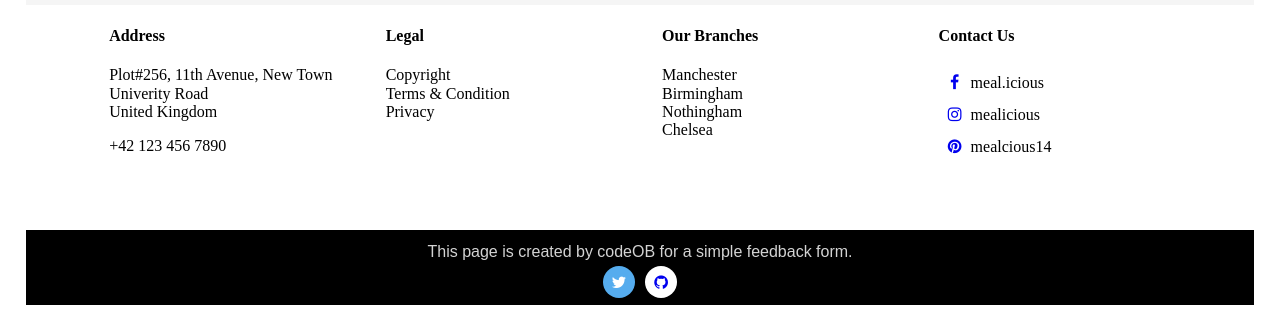
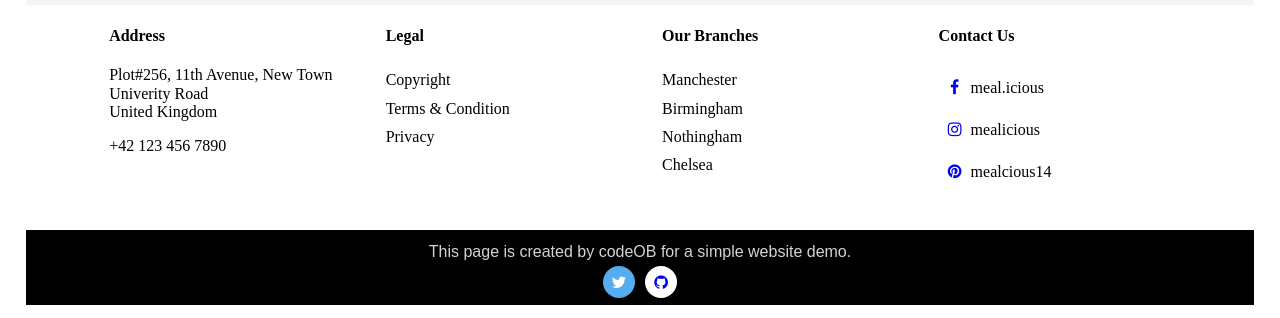
Before and after one commit to ob-codes/restaurantWebsite, a plain HTML site: page index.html in a window 1280 px wide. Shown: the part 2411-2729 px from the top of the page. Drawn offline with Linux system fonts and the light colour scheme.

Commit message:
modified banner text

```diff
--- a/css/style.css
+++ b/css/style.css
@@ -211,7 +211,7 @@ footer{
 .footer-content li{
   list-style: none;
   display: block;
-  padding-left: 0;
+  padding: 5px 0;
 }
 /*************** ob-banner style ****************/
 .ob-banner{
--- a/index.html
+++ b/index.html
@@ -185,7 +185,7 @@
 			</section>
 
 			<section class="ob-banner">
-				<p>This page is created by codeOB for a simple feedback form.</p>
+				<p>This page is created by codeOB for a simple website demo.</p>
 				<div>
         	<a class="fa fa-twitter" href="https://twitter.com/ob_thoughts"></a>
         	<a class="fa fa-github" href="https://github.com/ob-codes"></a>
```
